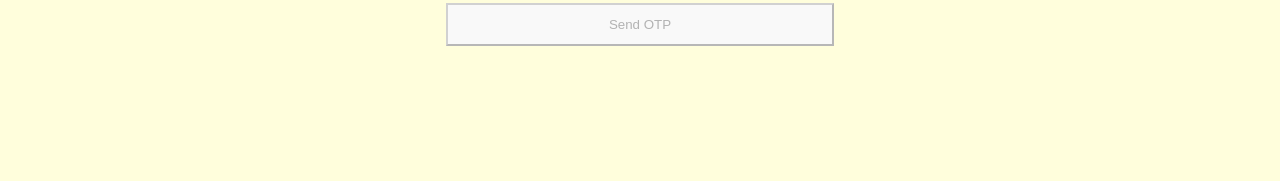
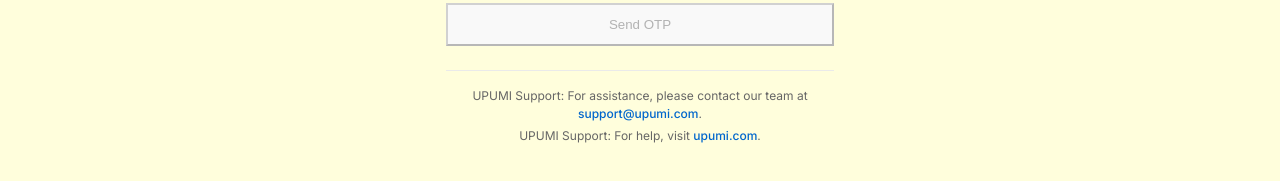
Before and after one commit to ugtf1/upumi, a React (Vite) app in the folder web/: page /login in a window 1280 px wide. Shown: the part 391-572 px from the top of the page. Built offline with nearby package versions, Linux system fonts and the light colour scheme; no server answers; a web font is replaced by a local one.

Commit message:
added help attribute to login page

```diff
--- a/web/src/addons/LoginPage.tsx
+++ b/web/src/addons/LoginPage.tsx
@@ -241,6 +241,11 @@
             Use another phone number
           </button>
         )}
+
+        <div style={{ marginTop: 24, fontSize: 12, color: "#666", textAlign: "center", borderTop: "1px solid #eaeaea", paddingTop: 16 }}>
+          <p style={{ margin: "0 0 4px 0" }}>UPUMI Support: For assistance, please contact our team at <a href="mailto:support@upumi.com" style={{ color: "#0066cc", textDecoration: "none" }}>support@upumi.com</a>.</p>
+          <p style={{ margin: 0 }}>UPUMI Support: For help, visit <a href="https://upumi.com" target="_blank" rel="noopener noreferrer" style={{ color: "#0066cc", textDecoration: "none" }}>upumi.com</a>.</p>
+        </div>
       </form>
     </div>
   );
```
